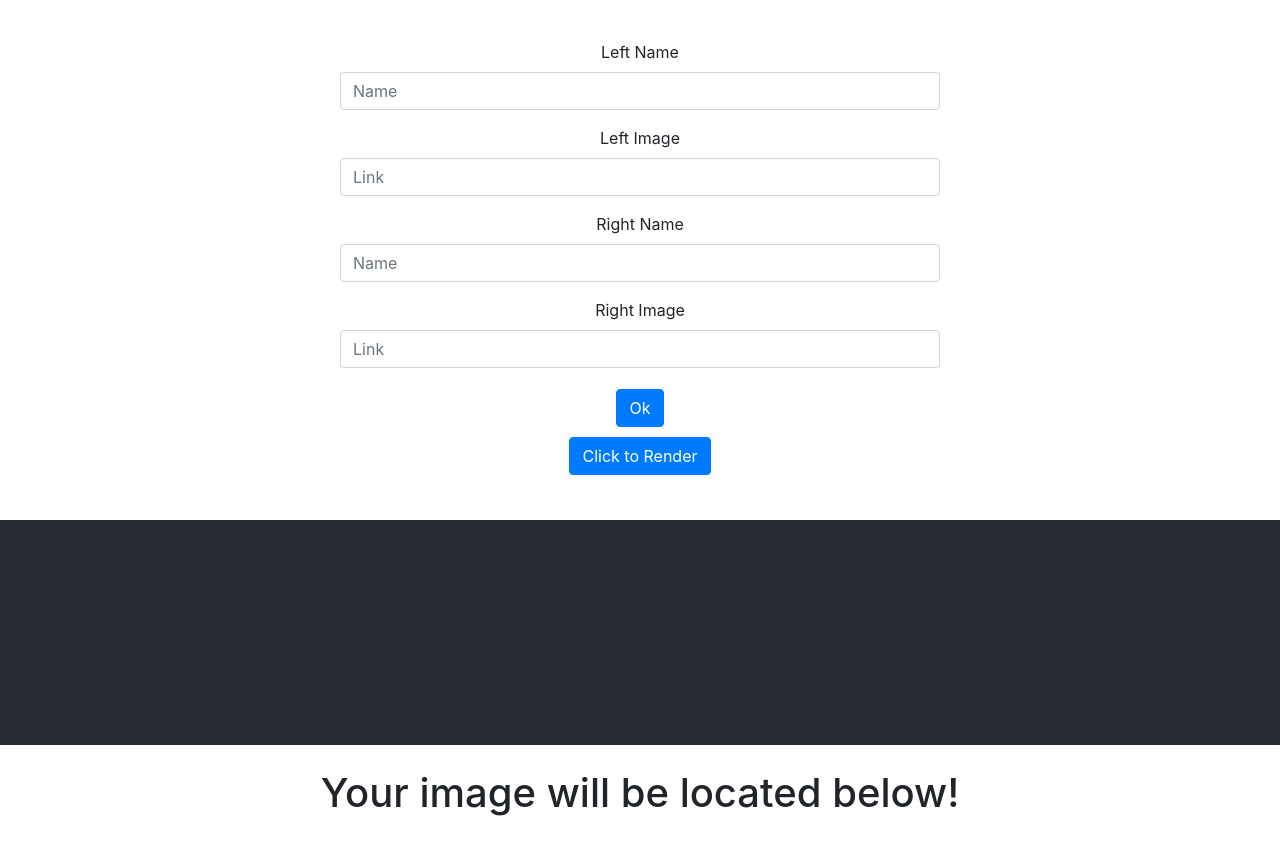
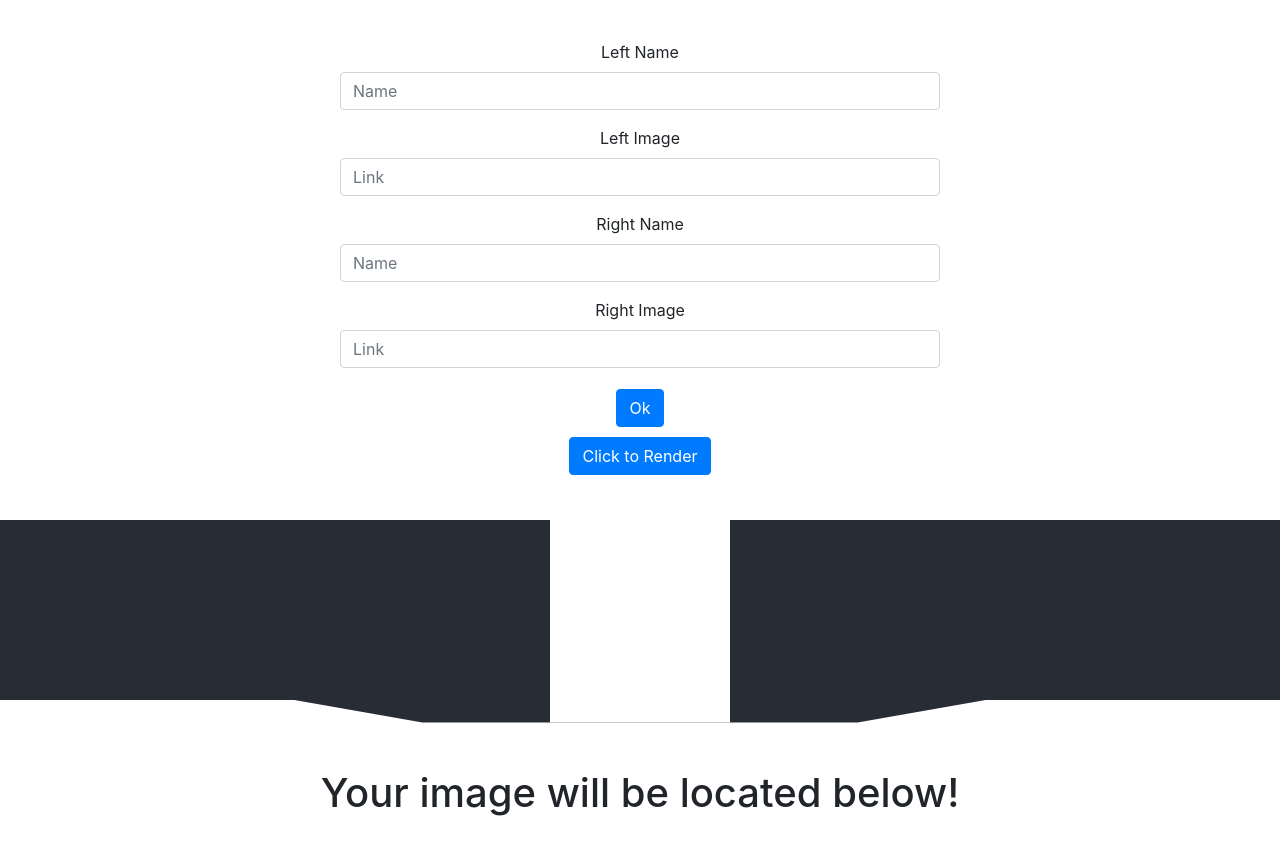
Before and after one commit to mph8344/csgo-banner-generator, a React (Create React App) app: page / in a window 1280 px wide. Built offline with nearby package versions, Linux system fonts and the light colour scheme.

Commit message:
More changes added

```diff
--- a/src/App.css
+++ b/src/App.css
@@ -49,22 +49,36 @@
   width: 100%;
   height: 225px;
   background-color: #282c34;
+  clip-path: polygon(0 0, 0 80%, 23% 80%, 33% 90%, 67% 90%, 77% 80%, 100% 80%, 100% 0);
 
 }
 
 .flexcontainer .newbox {
-  width: 25%;
+  width: 21.5%;
+  align-self: center;
+  margin-bottom: 30px;
+  align-items: center;
+  text-align: center;
+  color: aliceblue;
+}
+
+.flexcontainer .centerbox {
+  width: 14%;
+  height: 100%;
   margin: auto;
   align-items: center;
   text-align: center;
   color: aliceblue;
+  background-color: white;
 }
+
 
 .test {
   margin: auto;
   width: 50%;
 }
 
+
 img {
   height: 250px;
 }
--- a/src/App.js
+++ b/src/App.js
@@ -18,12 +18,13 @@ function App() {
       <div id="my-node">
         <Banner id="bannerbox"></Banner>
         <br/>
-        <h1>Your image will be located below!</h1>
+
       </div>
+      <h1>Your image will be located below!</h1>
 
       <br/>
 
-      <div style={{width: '100%'}} id="renderto"></div>
+      <div id="renderto"></div>
 
     </div>
   );
--- a/src/Banner.js
+++ b/src/Banner.js
@@ -12,16 +12,20 @@ class Banner extends React.Component {
         this.rightName = this.props.rightName
         this.rightImg = this.props.rightImg
 
-
+            //left: polygon(0 0, 100% 0, 100% 100%, 80% 100%, 15% 80%, 0 80%);
+            //right: polygon(0 0, 100% 0, 100% 80%, 85% 80%, 20% 100%, 0 100%);
+            //polygon(0 0, 100% 0, 100% 80%, 0 80%);
+            //clip-path: polygon(0 0, 0 80%, 23% 80%, 33% 90%, 67% 90%, 77% 80%, 100% 80%, 100% 0);
     }
 
     render() {
         return(
 
 
-                <div className="flexcontainer">
+                <div className="flexcontainer" id="testthing">
                     <div className="newbox" id = "leftMost">{this.props.leftName}</div>
                     <div className="newbox" id = "left">{this.props.leftImg}</div>
+                    <div className="centerbox" id ="center"></div>
                     <div className="newbox" id = "right">{this.props.rightName}</div>
                     <div className="newbox" id = "rightMost">{this.props.rightImg}</div>
                 </div>
--- a/src/Thing.js
+++ b/src/Thing.js
@@ -5,7 +5,7 @@ import {Button, Input, Form, FormGroup, Label} from 'reactstrap';
 
 function handleClick() {
 
-var node = document.getElementById('my-node');
+var node = document.getElementById('testthing');
 
 var sendto = document.getElementById('renderto');
 
@@ -23,11 +23,6 @@ var sendto = document.getElementById('renderto');
 
 }
 
-function handleSubmit() {
-
-  var node = document.getElementById('leftMost').innerHTML = "<p>test</p>";
-
-}
 
 
 
```
